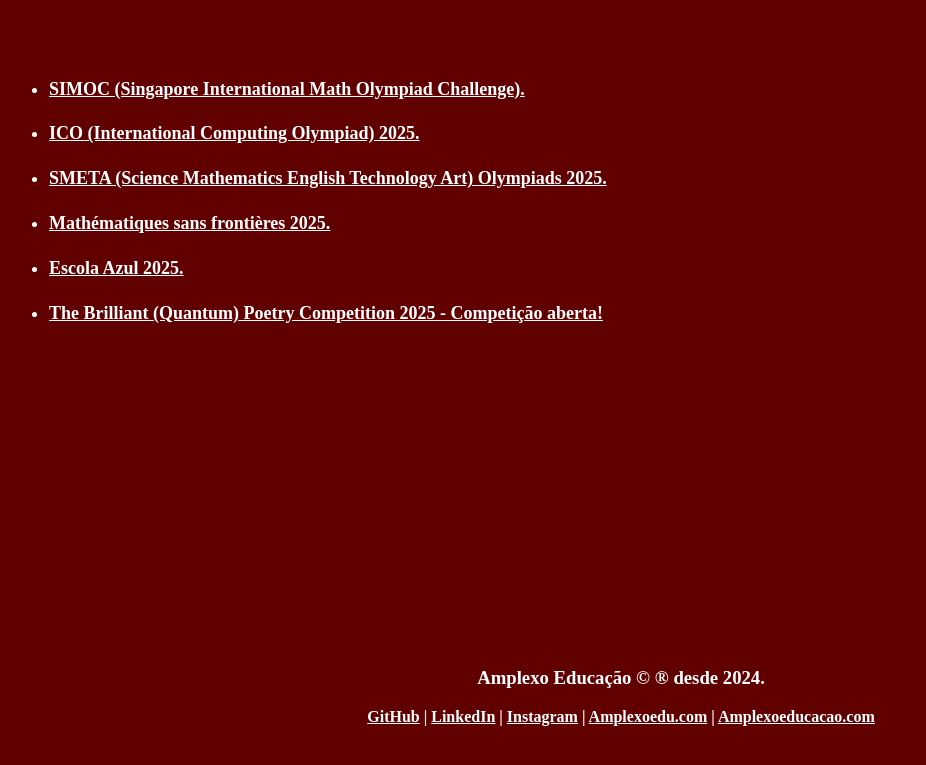
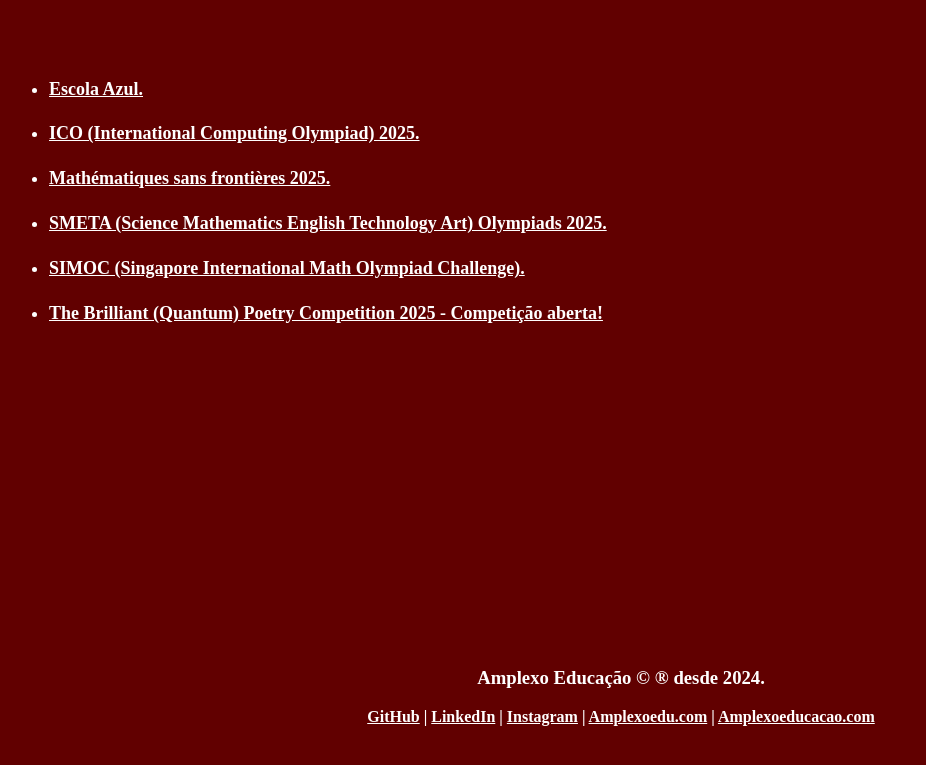
Before and after one commit to amplexoedu/amplexoedu.github.io, a plain HTML site: page index.html in a window 1280 px wide. Shown: the part 141-906 px from the top of the page, without its empty margins (19-945 px from the left). Drawn offline with Linux system fonts and the light colour scheme.

Commit message:
Update links in index.html for events and competitions

```diff
--- a/index.html
+++ b/index.html
@@ -12,11 +12,11 @@
   <!--website feito pelo Tio Vené-->
 
   <ul>
+    <li><h4><a href="https://www.youtube.com/playlist?list=PL0O2_68M0dtdc5uNmRZUgVCUtDue0A2Le"><b>Escola Azul.</b></a></h4></li>
+    <li><h4><a href="https://www.youtube.com/playlist?list=PL0O2_68M0dtevTF9EySLutGAbffry0l70"><b>ICO (International Computing Olympiad) 2025.</b></a></h4></li>
+    <li><h4><a href="https://www.youtube.com/playlist?list=PL0O2_68M0dtdEw_PmOtYvzO0w-RJ1AtD1"><b>Mathématiques sans frontières 2025.</b></a></h4></li>
+    <li><h4><a href="https://www.youtube.com/watch?v=p5vQJUtfRhg&t=157s"><b>SMETA (Science Mathematics English Technology Art) Olympiads 2025.</b></a></h4></li>
     <li><h4><a href="./SIMOC"><b>SIMOC (Singapore International Math Olympiad Challenge).</b></a></h4></li>
-    <li><h4><a href="https://www.youtube.com/playlist?list=PL0O2_68M0dtevTF9EySLutGAbffry0l70"><b>ICO (International Computing Olympiad) 2025.</b></a></h4></li>
-    <li><h4><a href="https://www.youtube.com/watch?v=p5vQJUtfRhg&t=157s"><b>SMETA (Science Mathematics English Technology Art) Olympiads 2025.</b></a></h4></li>
-    <li><h4><a href="https://www.youtube.com/playlist?list=PL0O2_68M0dtdEw_PmOtYvzO0w-RJ1AtD1"><b>Mathématiques sans frontières 2025.</b></a></h4></li>
-    <li><h4><a href="https://www.youtube.com/playlist?list=PL0O2_68M0dtdc5uNmRZUgVCUtDue0A2Le"><b>Escola Azul 2025.</b></a></h4></li>
     <li><h4><a href="./BrilliantP"><b>The Brilliant (Quantum) Poetry Competition 2025 - Competição aberta!</b></a></h4></li>
   </ul>
 
```
